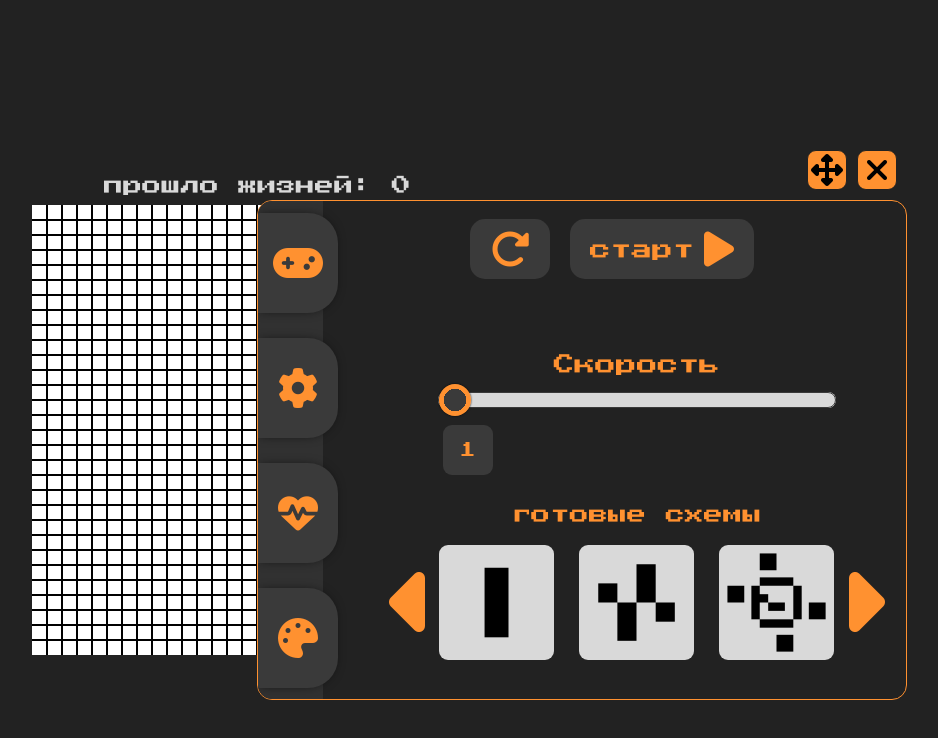
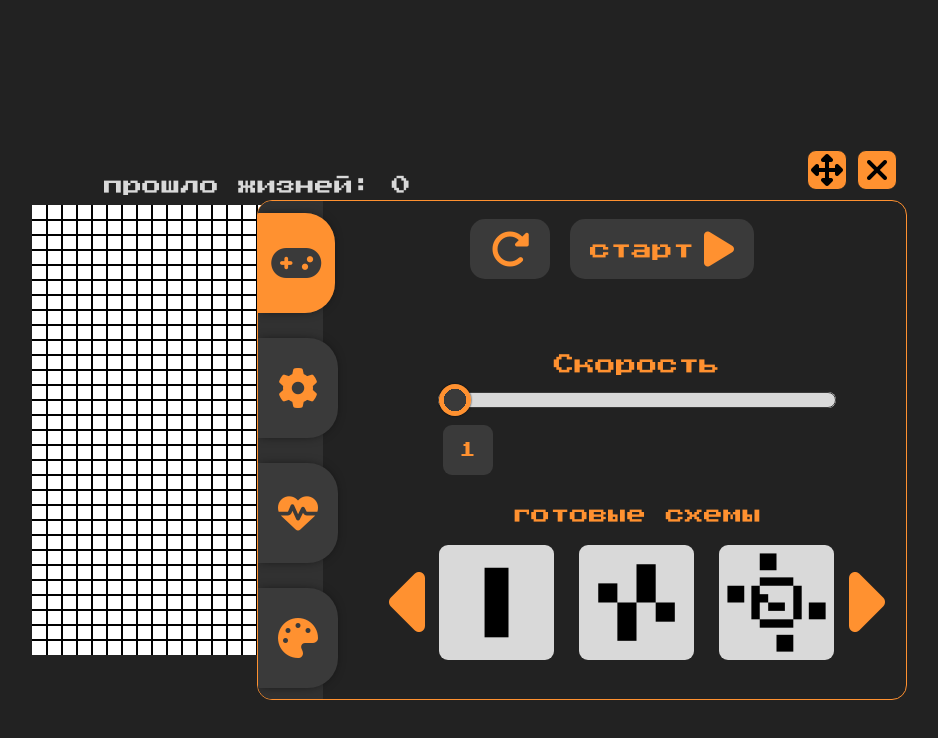
Before and after one commit to lev1athank/Cellular-Automaton, a React (Vite) app: page / in a window 1280 px wide. Shown: the top 738 px of the page, without its empty margins (287-1225 px from the left). Built offline with nearby package versions, Linux system fonts and the light colour scheme.

Commit message:
min update

```diff
--- a/App/Components/Screen/Home/Sections/panels/Panels.tsx
+++ b/App/Components/Screen/Home/Sections/panels/Panels.tsx
@@ -5,7 +5,7 @@ import ColorPanel from './ColorPanel/ColorPanel'
 import style from './style.module.scss'
 import { IBookmarkList } from './../../../../../assets/interface/BookmarkBtn'
 import BookmarkBtn from './../../../../../shared/BookmarkBtn/BookmarkBtn'
-import { useState } from 'react'
+import { ReactHTMLElement, useRef, useState } from 'react'
 
 
 const store: IBookmarkList[] = [{
@@ -29,9 +29,10 @@ const store: IBookmarkList[] = [{
 const Panels = () => {
 
 
-    const [activeEl, setActiveEl] = useState<TfunState>({ el: <StartPanel />, text: '' })
+    const [activeEl, setActiveEl] = useState<TfunState>({ el: <StartPanel />, text: 'fa-solid fa-gamepad' })
     const [isClosePanel, setClosePanel] = useState<boolean>(false)
 
+    const panle = useRef<HTMLElement>(null)
     type TfunState = {
         el: JSX.Element;
         text: string
@@ -39,13 +40,18 @@ const Panels = () => {
 
     console.log(activeEl.el);
 
+    const movePanel = (e:React.DragEvent) => {
+        console.log();
+
+    }
+
     return (
         <div className={style.zonePalen}>
-            {
-                isClosePanel ? <div className={style.openPanel} onClick={() => setClosePanel(false)}>
+
+            <div className={style.openPanel} style={isClosePanel ? {display:'grid'} : {display:'none'}} onClick={() => setClosePanel(false)} onDrag={movePanel}>
                 <img src='unwrap.svg' />
-                </div> :
-                    <div className={style.panelEl}>
+            </div>
+            <div className={style.panelEl} style={!isClosePanel ? {display:'block'} : {display:'none'}}>
                 <div className={style.panelBtn}>
                     <button className={style.btn}><i className={"fa-solid fa-up-down-left-right " + style.icon} style={{ cursor: 'grab' }}></i></button>
                     <button className={style.btn}><i className={"fa-solid fa-xmark " + style.icon} onClick={() => setClosePanel(true)} ></i></button>
@@ -53,7 +59,7 @@ const Panels = () => {
                 <div className={style.panel}>
                     <div className={style.bookmark}>
                         {
-                                    store.map((v, i) => <BookmarkBtn {...v} isActive={v.text == activeEl.text || (i == 0 && activeEl.text == v.text)} setActive={setActiveEl} key={i} />)
+                            store.map((v, i) => <BookmarkBtn {...v} isActive={v.text == activeEl.text} setActive={setActiveEl} key={i} />)
                         }
                     </div>
                     <div className={style.place}>
@@ -63,7 +69,7 @@ const Panels = () => {
                     </div>
                 </div>
             </div>
-            }
+
 
 
 
--- a/App/Components/Screen/Home/Sections/panels/style.module.scss
+++ b/App/Components/Screen/Home/Sections/panels/style.module.scss
@@ -6,6 +6,7 @@
     left: 0;
 
     .openPanel {
+        display: none;
         position: fixed;
         width: 40px;
         height: 40px;
@@ -30,14 +31,15 @@
     }
 
     .panelEl {
+        display: none;
         position: absolute;
         z-index: 999;
         top: 25%;
         right: 45%;
 
         animation: spawn;
-        animation-duration: 1.2s;
-        animation-timing-function: cubic-bezier(0.68, -0.55, 0.265, 1.55);
+        animation-duration: .2s;
+        animation-timing-function: cubic-bezier(0.28, 0.17, 0.95, 1.21);
         animation-fill-mode: forwards;
 
         .panelBtn {
--- a/App/assets/class/CanvasClass.ts
+++ b/App/assets/class/CanvasClass.ts
@@ -104,10 +104,8 @@ export class CanvasClass  {
 
     private previewPrint(x: number, y: number): void {
 
-        // console.log(x - x % this.settings.sizePix, y - y % this.settings.sizePix);
         this.delete({ x: 0, y: 0, width: this.canvas.width, height: this.canvas.height })
         this.drawMesh()
-        // this.dataPix = this.backupDataPix.slice()
         this.renderCanvas()
         if (!this.activePrint) return
         for (let pixY = this.activePrint?.height; pixY--;)
@@ -116,7 +114,6 @@ export class CanvasClass  {
                     this.drawPix(((x - x % this.settings.sizePix) + pixX * this.settings.sizePix), ((y - y % this.settings.sizePix) + pixY * this.settings.sizePix))
                 }
             }
-        console.log("===================");
 
 
     }
@@ -266,6 +263,7 @@ export class CanvasClass  {
 
     public setMoveSpeed(speed: number): void {
         this.settings.timeUp = speed
+        if(!this.isRun) return
         clearInterval(this.interval)
         this.interval = setInterval(() => {
             this.check()
```
Also changed, not shown: App/shared/BookmarkBtn/BookmarkBtn.tsx (line endings or trailing spaces). Lines whose indentation alone changed are shown as unchanged.
